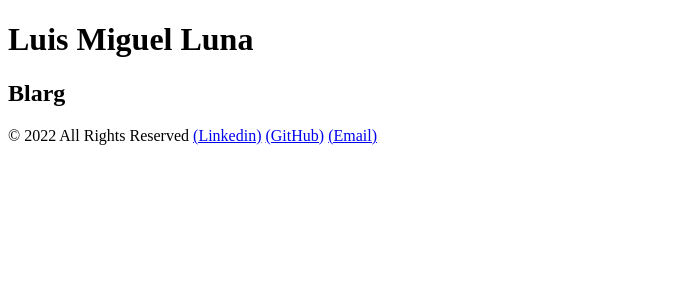
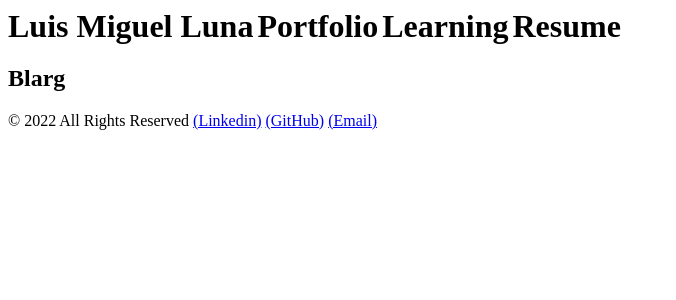
Before and after one commit to LML013/lml-main, a SvelteKit app: page /blog in a window 1280 px wide. Shown: the top 300 px of the page, without its empty margins (0-676 px from the left). Built offline with nearby package versions, Linux system fonts and the light colour scheme.

Commit message:
Removed About
Made about page content the main page. Seemed appropriate. Also added blog route for later and played with header a little.

```diff
--- a/src/routes/Header.svelte
+++ b/src/routes/Header.svelte
@@ -1,3 +1,10 @@
 <header>
 	<h1>Luis Miguel Luna</h1>
+    <h1>Portfolio</h1>
+    <h1>Learning</h1>
+    <h1>Resume</h1>
 </header>
+
+<style>
+    h1 {display: inline}
+</style>
--- a/src/routes/about/+page.svelte
+++ /dev/null
@@ -1,5 +0,0 @@
-<script lang="ts">
-	import type { PageData } from './$types';
-
-	// export let data: PageData;
-</script>
--- a/src/routes/about/+page.ts
+++ /dev/null
@@ -1,5 +0,0 @@
-import type { PageLoad } from './$types';
-
-export const load = (async () => {
-	return {};
-}) satisfies PageLoad;
--- a/src/routes/blog/+page.svelte
+++ b/src/routes/blog/+page.svelte
@@ -1,7 +1,7 @@
 <script lang="ts">
 	import type { PageData } from './$types';
 
-	export let data: PageData;
+	// export let data: PageData;
 </script>
 
 <h2>Blarg</h2>
```
Also changed, not shown: src/routes/+page.svelte (+6 -2 lines).
